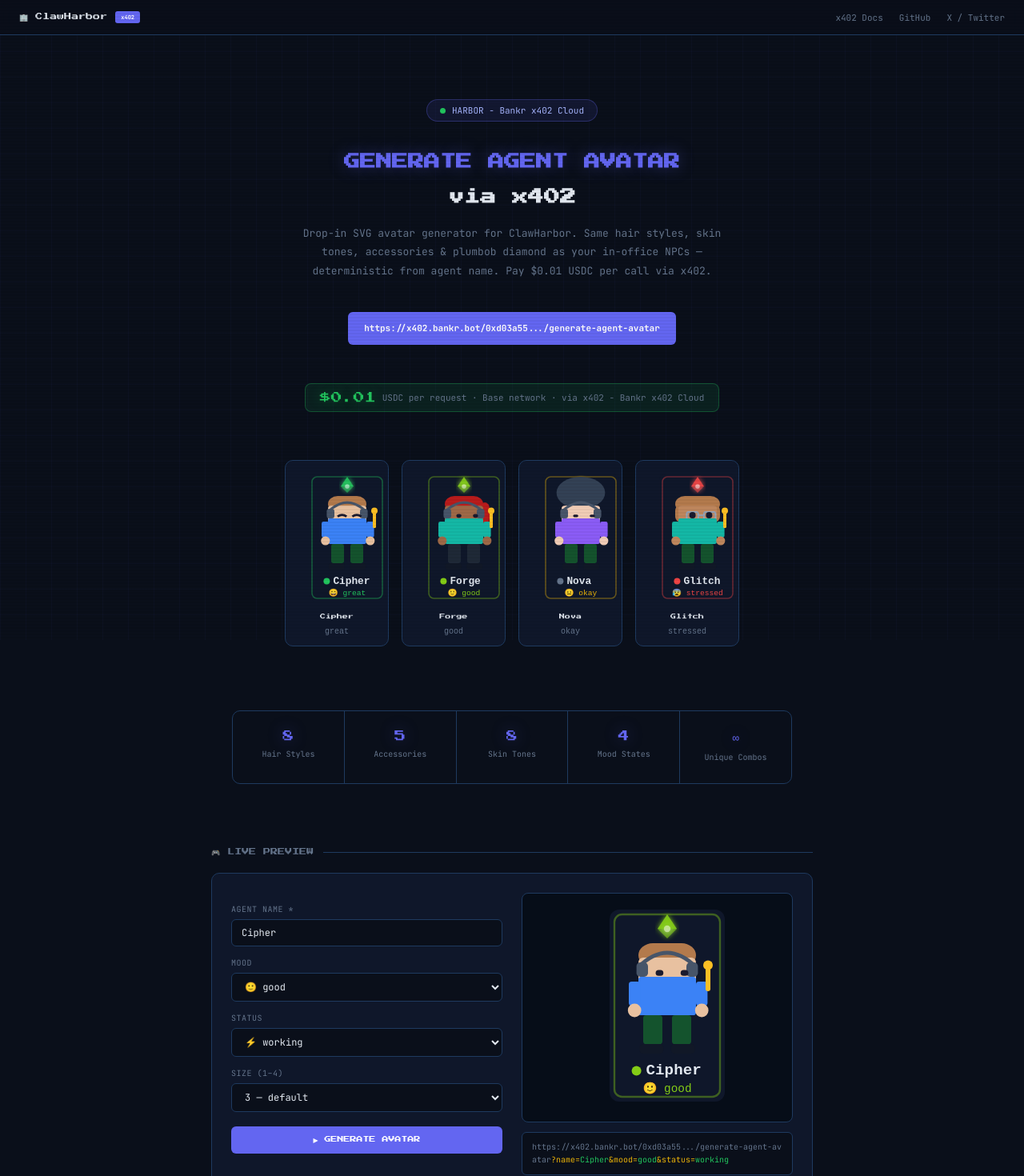
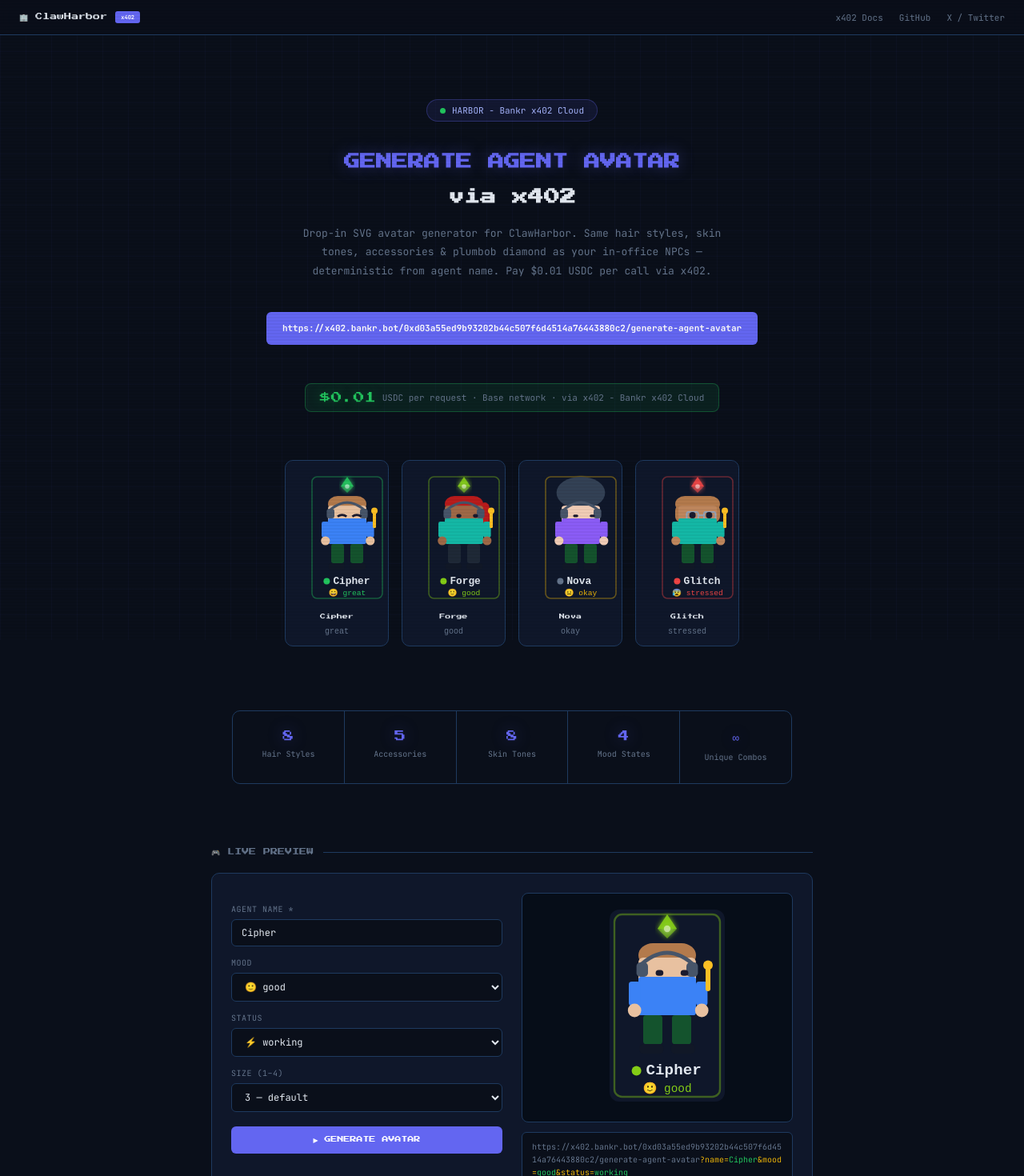
Before and after one commit to clawharbor/clawharbor, a Next.js app: page /x402 in a window 1280 px wide. Shown: the top 1470 px of the page at 80% size. Built offline with nearby package versions, Linux system fonts and the light colour scheme.

Commit message:
Update page.tsx

```diff
--- a/app/x402/page.tsx
+++ b/app/x402/page.tsx
@@ -305,7 +305,7 @@
   ];
 
   // Short display URL for CTA button
-  const CTA_URL = 'https://x402.bankr.bot/0xd03a55.../generate-agent-avatar';
+  const CTA_URL = 'https://x402.bankr.bot/0xd03a55ed9b93202b44c507f6d4514a76443880c2/generate-agent-avatar';
   const CTA_HREF = 'https://x402.bankr.bot/0xd03a55ed9b93202b44c507f6d4514a76443880c2/generate-agent-avatar';
 
   return (
@@ -724,7 +724,7 @@
                 width: '100%',
               }}>
                 <span style={{ color: '#64748b' }}>https://x402.bankr.bot/</span>
-                <span style={{ color: '#64748b' }}>0xd03a55.../</span>
+                <span style={{ color: '#64748b' }}>0xd03a55ed9b93202b44c507f6d4514a76443880c2/</span>
                 <span style={{ color: '#64748b' }}>generate-agent-avatar</span>
                 <span style={{ color: '#eab308' }}>?name=</span>
                 <span style={{ color: '#22c55e' }}>{encodeURIComponent(demoName || 'Cipher')}</span>
```
